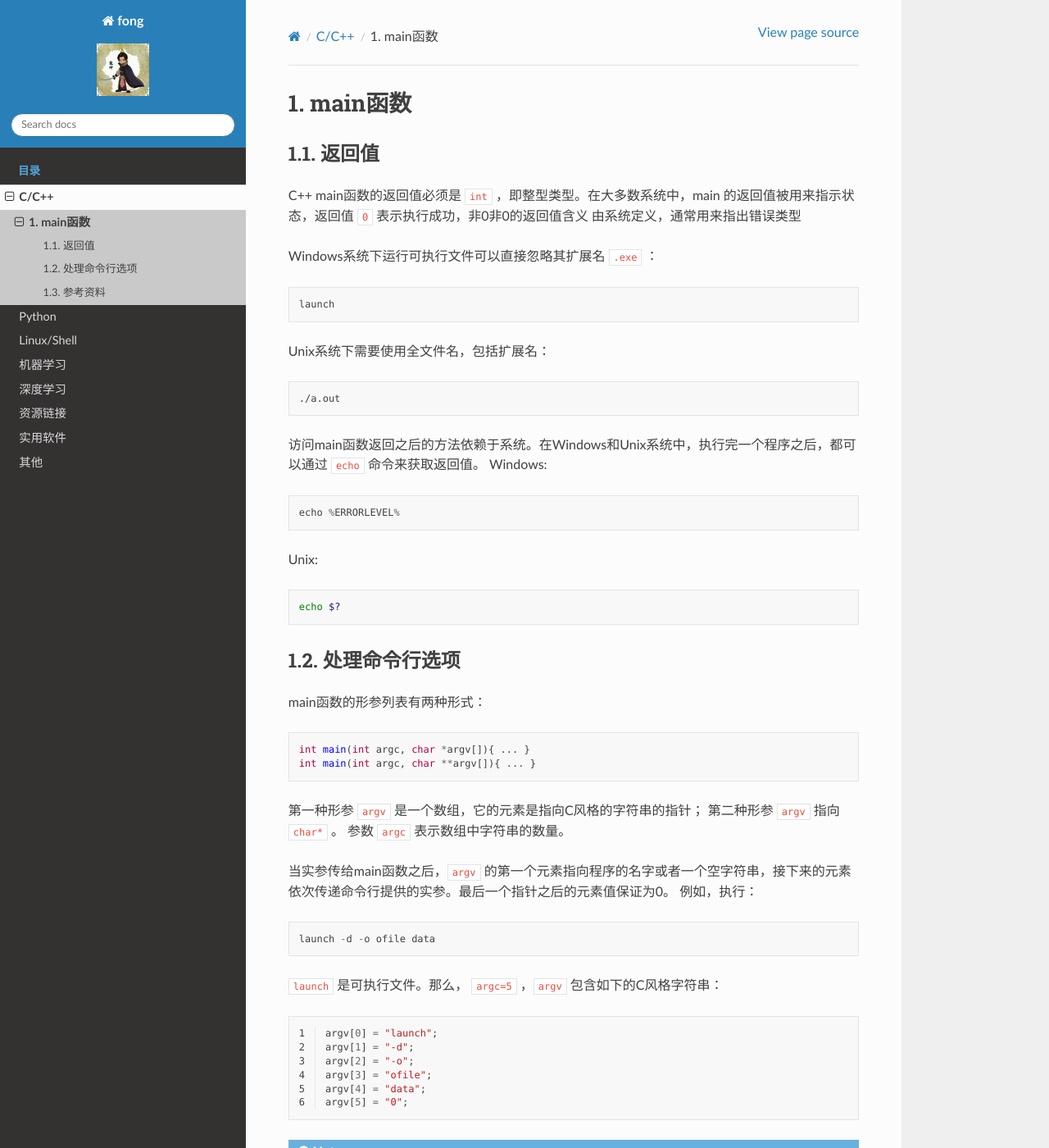
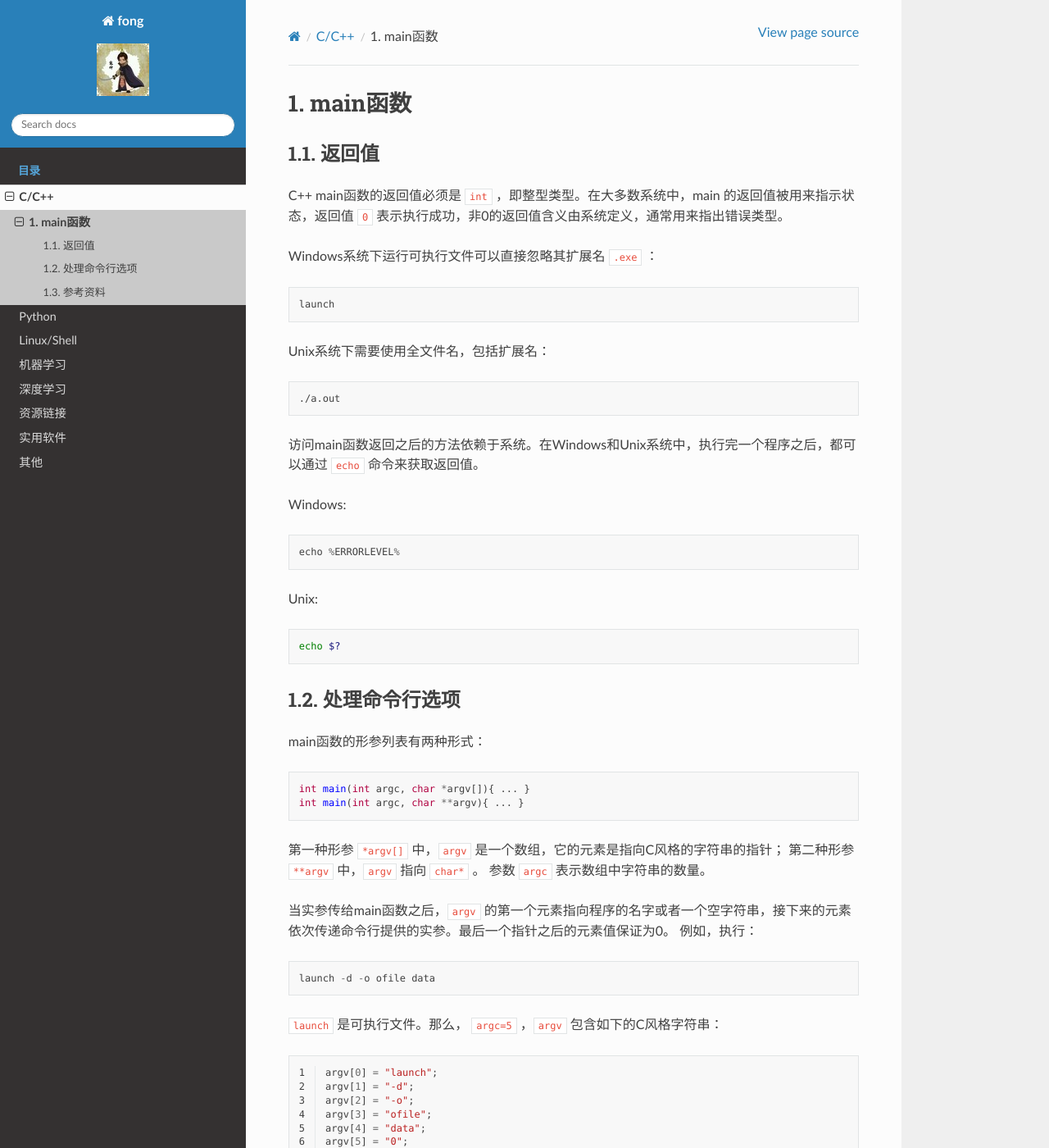
Before and after one commit to fongyk/wiki, a Sphinx documentation site: the page built from source/cpp/01_main.rst, in a window 1280 px wide and 1400 px high. Shown: the whole window at 82% size. Built offline with Sphinx 7.4.7 and the Read the Docs theme 2.0.0, drawn with Linux system fonts in a browser that asks for light colours; some of the changed text lies outside the part shown.

Commit message:
update docs

```diff
--- a/source/cpp/01_main.rst
+++ b/source/cpp/01_main.rst
@@ -4,8 +4,7 @@ main函数
 返回值
 -------
 
-C++ main函数的返回值必须是 ``int`` ，即整型类型。在大多数系统中，main 的返回值被用来指示状态，返回值 ``0`` 表示执行成功，非0非0的返回值含义
-由系统定义，通常用来指出错误类型
+C++ main函数的返回值必须是 ``int`` ，即整型类型。在大多数系统中，main 的返回值被用来指示状态，返回值 ``0`` 表示执行成功，非0的返回值含义由系统定义，通常用来指出错误类型。
 
 Windows系统下运行可执行文件可以直接忽略其扩展名 ``.exe`` ：
 
@@ -20,6 +19,7 @@ Unix系统下需要使用全文件名，包括扩展名：
     ./a.out
 
 访问main函数返回之后的方法依赖于系统。在Windows和Unix系统中，执行完一个程序之后，都可以通过 ``echo`` 命令来获取返回值。
+
 Windows:
 
 .. code::
@@ -40,10 +40,10 @@ main函数的形参列表有两种形式：
 .. code-block:: cpp
 
     int main(int argc, char *argv[]){ ... }
-    int main(int argc, char **argv[]){ ... }
+    int main(int argc, char **argv){ ... }
 
-第一种形参 ``argv`` 是一个数组，它的元素是指向C风格的字符串的指针；
-第二种形参 ``argv`` 指向 ``char*`` 。
+第一种形参 ``*argv[]`` 中，``argv`` 是一个数组，它的元素是指向C风格的字符串的指针；
+第二种形参 ``**argv`` 中，``argv`` 指向 ``char*`` 。
 参数 ``argc`` 表示数组中字符串的数量。
 
 当实参传给main函数之后，``argv`` 的第一个元素指向程序的名字或者一个空字符串，接下来的元素依次传递命令行提供的实参。最后一个指针之后的元素值保证为0。
@@ -73,4 +73,4 @@ main函数的形参列表有两种形式：
 参考资料
 -------------
 
-《C++ Primer 第5版》 Page 2, Page 197。
+《C++ Primer 第5版 中文版》 Page 2, Page 197。
```
Also changed, not shown: 5 other files.
